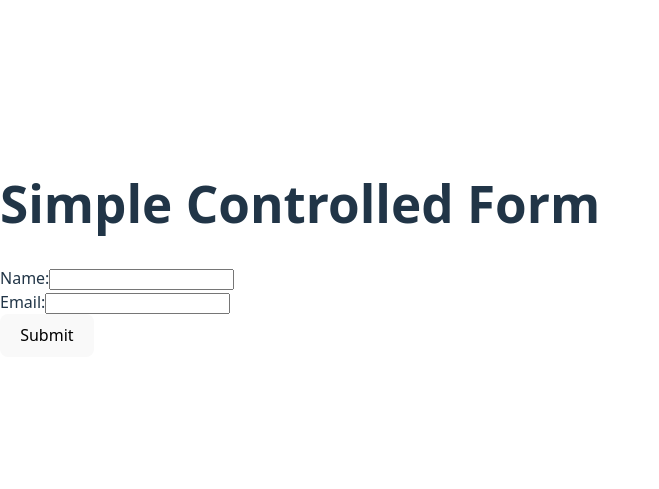
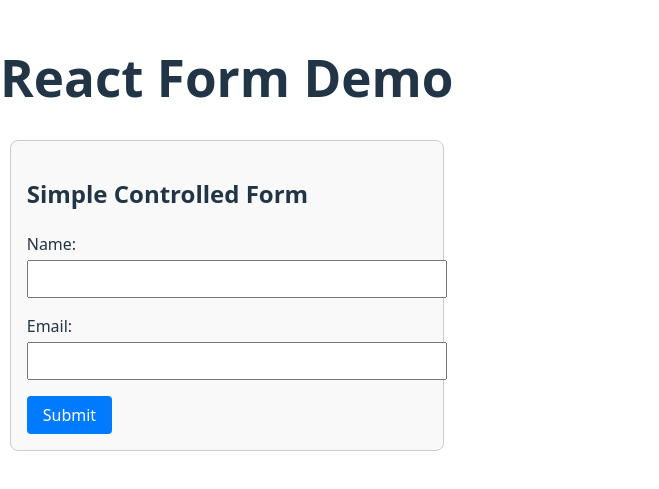
Before and after one commit to yaravacharanreddy/codespace_react, a React (Vite) app: page / in a window 1280 px wide. Shown: the part 151-640 px from the top of the page, without its empty margins (0-659 px from the left). Built offline with nearby package versions, Linux system fonts and the light colour scheme.

Commit message:
completed

```diff
--- a/src/App.jsx
+++ b/src/App.jsx
@@ -4,7 +4,7 @@ import SimpleForm from './Module 4/Advanced React Concepts/Forms/SimpleForm';
 function App() {
   return (
     <div className="App">
-      <h1>Simple Controlled Form</h1>
+      <h1 style={{ textAlign: 'center' }}>React Form Demo</h1>
       <SimpleForm />
     </div>
   );
--- a/src/Module 4/Advanced React Concepts/Forms/SimpleForm.jsx
+++ b/src/Module 4/Advanced React Concepts/Forms/SimpleForm.jsx
@@ -6,44 +6,95 @@ const SimpleForm = () => {
     email: ''
   });
 
-  const handleChange = (e) => {
-    const { name, value } = e.target;
-    setFormData(prevState => ({
-      ...prevState,
+  const handleChange = (event) => {
+    const { name, value } = event.target;
+
+    setFormData((prevData) => ({
+      ...prevData,
       [name]: value
     }));
   };
 
-  const handleSubmit = (e) => {
-    e.preventDefault();
-    alert(`Submitted: Name - ${formData.name}, Email - ${formData.email}`);
+  const handleSubmit = (event) => {
+    event.preventDefault();
+
+    // Simple validation (optional)
+    if (!formData.name.trim() || !formData.email.trim()) {
+      alert('Please fill in all fields.');
+      return;
+    }
+
+    alert(`Form Submitted!\nName: ${formData.name}\nEmail: ${formData.email}`);
+
+    // Clear the form
+    setFormData({
+      name: '',
+      email: ''
+    });
   };
 
   return (
-    <form onSubmit={handleSubmit}>
-      <div>
-        <label>Name:</label>
+    <form onSubmit={handleSubmit} style={styles.form}>
+      <h2>Simple Controlled Form</h2>
+
+      <div style={styles.field}>
+        <label htmlFor="name">Name:</label>
         <input
           type="text"
+          id="name"
           name="name"
           value={formData.name}
           onChange={handleChange}
           required
+          style={styles.input}
         />
       </div>
-      <div>
-        <label>Email:</label>
+
+      <div style={styles.field}>
+        <label htmlFor="email">Email:</label>
         <input
           type="email"
+          id="email"
           name="email"
           value={formData.email}
           onChange={handleChange}
           required
+          style={styles.input}
         />
       </div>
-      <button type="submit">Submit</button>
+
+      <button type="submit" style={styles.button}>Submit</button>
     </form>
   );
 };
 
+const styles = {
+  form: {
+    maxWidth: '400px',
+    margin: '2rem auto',
+    padding: '1rem',
+    border: '1px solid #ccc',
+    borderRadius: '8px',
+    backgroundColor: '#f9f9f9'
+  },
+  field: {
+    marginBottom: '1rem'
+  },
+  input: {
+    width: '100%',
+    padding: '0.5rem',
+    fontSize: '1rem',
+    marginTop: '0.25rem'
+  },
+  button: {
+    padding: '0.5rem 1rem',
+    fontSize: '1rem',
+    backgroundColor: '#007BFF',
+    color: '#fff',
+    border: 'none',
+    borderRadius: '4px',
+    cursor: 'pointer'
+  }
+};
+
 export default SimpleForm;
```
